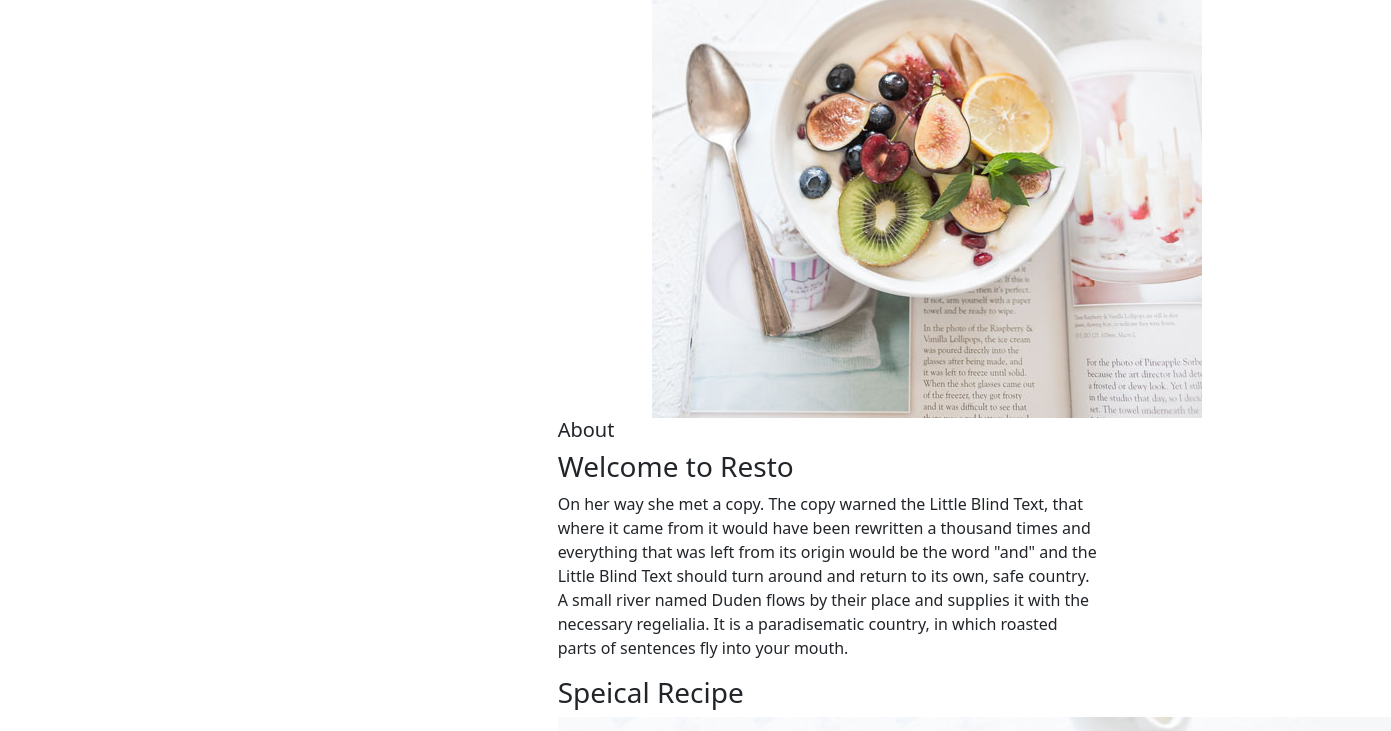
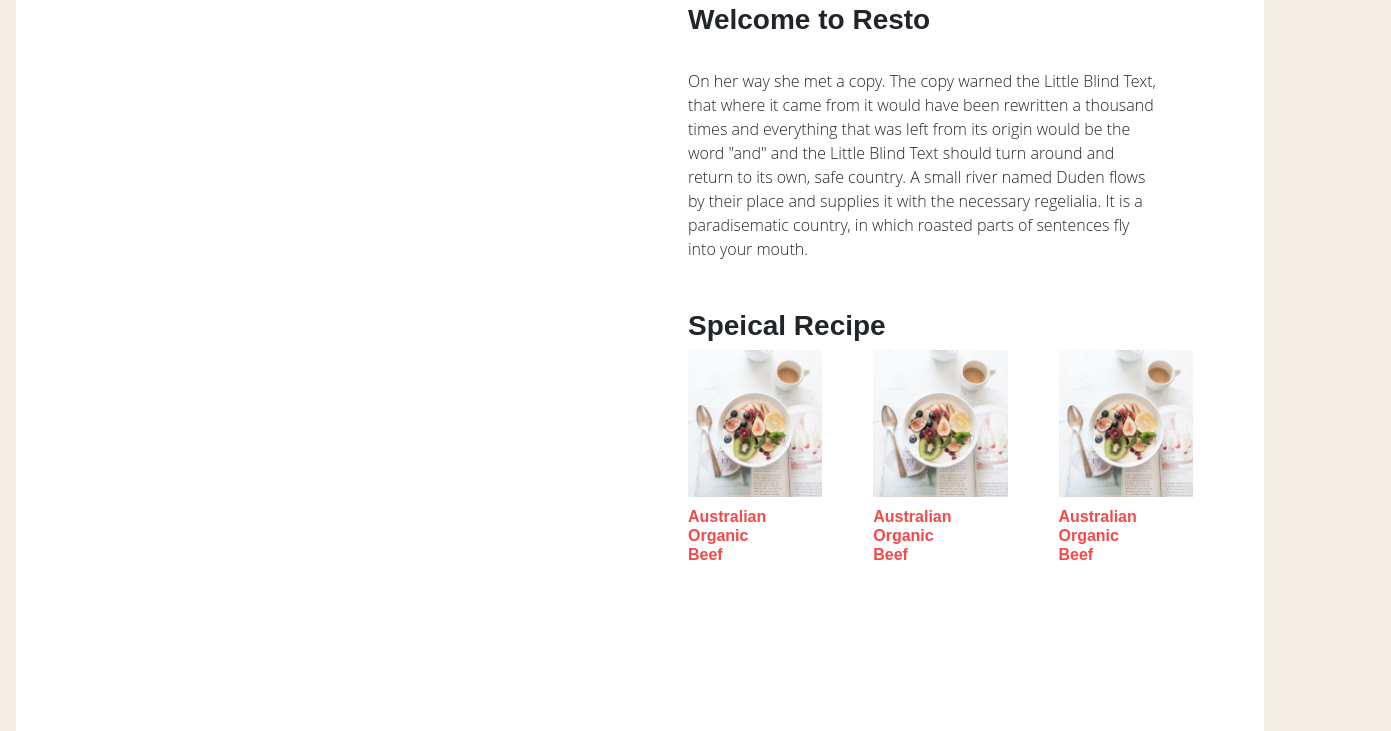
Before and after one commit to codeshaan/resto-landing-page, a plain HTML site: page index.html in a window 1280 px wide. Shown: the part 806-1537 px from the top of the page, 1391 px wide, since content can reach past the window. Drawn offline with nearby package versions, Linux system fonts and the light colour scheme; the site is published under a folder, as on GitHub Pages, so addresses that start at the root find nothing.

Commit message:
Update index.html

```diff
--- a/index.html
+++ b/index.html
@@ -8,7 +8,7 @@
       rel="stylesheet"
       href="https://cdnjs.cloudflare.com/ajax/libs/twitter-bootstrap/5.0.0-alpha1/css/bootstrap.min.css"
     />
-    <link rel="stylesheet" href="/src/css/styles.css" />
+    <link rel="stylesheet" href="./src/css/styles.css" />
   </head>
   <body>
     <main>
```
